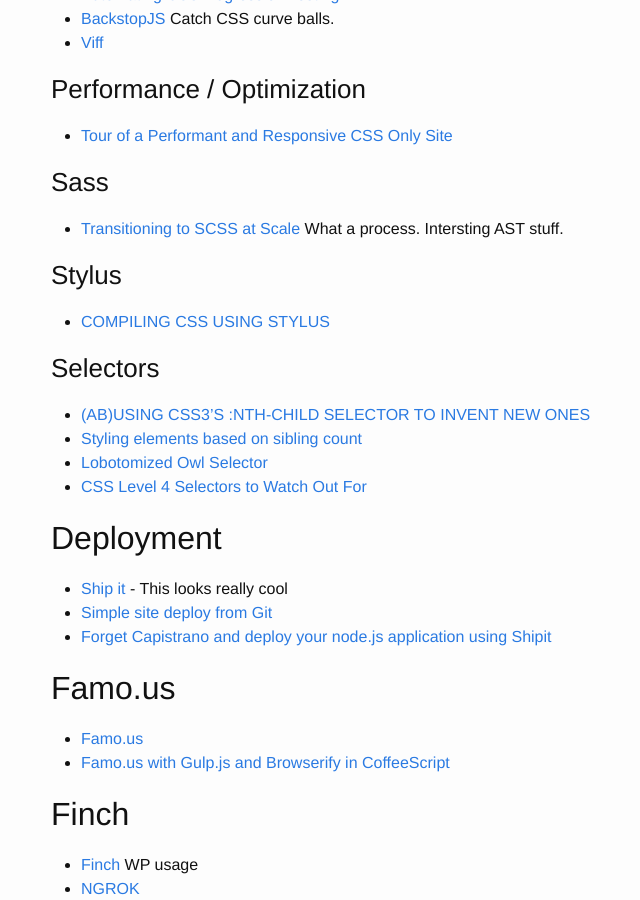
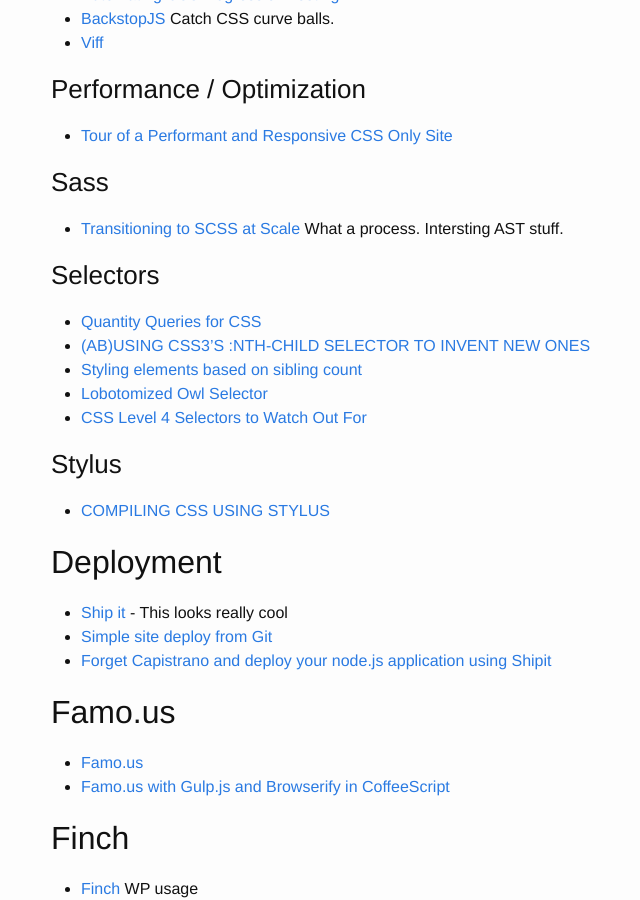
Before and after one commit to brownerd/brownerd.github.io, a Jekyll site: the page built from _posts/2015-01-01-reading-list-2015.md, in a window 1280 px wide and 900 px high, scrolled down 3256 px. Shown: the whole window, without its empty margins (219-859 px from the left). Built offline with Jekyll 4.4.1, drawn with Linux system fonts in a browser that asks for light colours; emoji names are drawn with the system emoji font.

Commit message:
Quantity Queries for CSS. AWESOME

```diff
--- a/_posts/2015-01-01-reading-list-2015.md
+++ b/_posts/2015-01-01-reading-list-2015.md
@@ -175,20 +175,19 @@ Here are the agencies, people and sites that I was most influenced by in 2015
 
 
 
+### Selectors
+- [Quantity Queries for CSS](http://alistapart.com/article/quantity-queries-for-css
+)
+- [(AB)USING CSS3'S :NTH-CHILD SELECTOR TO INVENT NEW ONES](https://grack.com/blog/2015/01/09/abusing-css3-selectors/)
+- [Styling elements based on sibling count](http://lea.verou.me/2011/01/styling-children-based-on-their-number-with-css3/)
+- [Lobotomized Owl Selector](https://www.youtube.com/watch?v=w4skJXB03Ho)
+- [CSS Level 4 Selectors to Watch Out For](https://webdesign.tutsplus.com/articles/css-level-4-selectors-to-watch-out-for--cms-23117)
+
 
 
 
 ### Stylus
 - [COMPILING CSS USING STYLUS](http://www.clock.co.uk/blog/compiling-css-using-stylus-getting-started)
-
-
-
-### Selectors
-- [(AB)USING CSS3'S :NTH-CHILD SELECTOR TO INVENT NEW ONES](https://grack.com/blog/2015/01/09/abusing-css3-selectors/)
-- [Styling elements based on sibling count](http://lea.verou.me/2011/01/styling-children-based-on-their-number-with-css3/)
-- [Lobotomized Owl Selector](https://www.youtube.com/watch?v=w4skJXB03Ho)
-- [CSS Level 4 Selectors to Watch Out For](https://webdesign.tutsplus.com/articles/css-level-4-selectors-to-watch-out-for--cms-23117)
-
 
 
 
```
